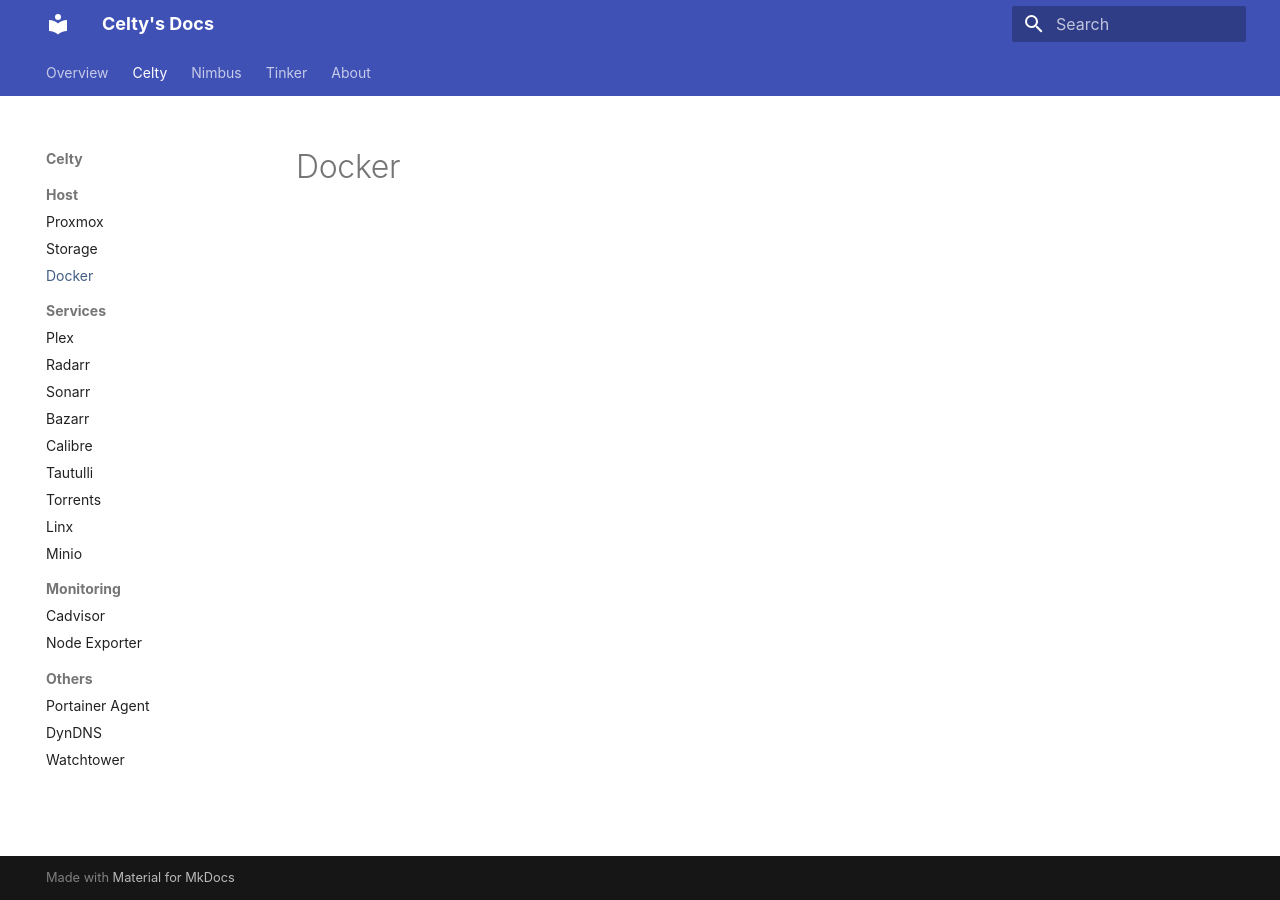
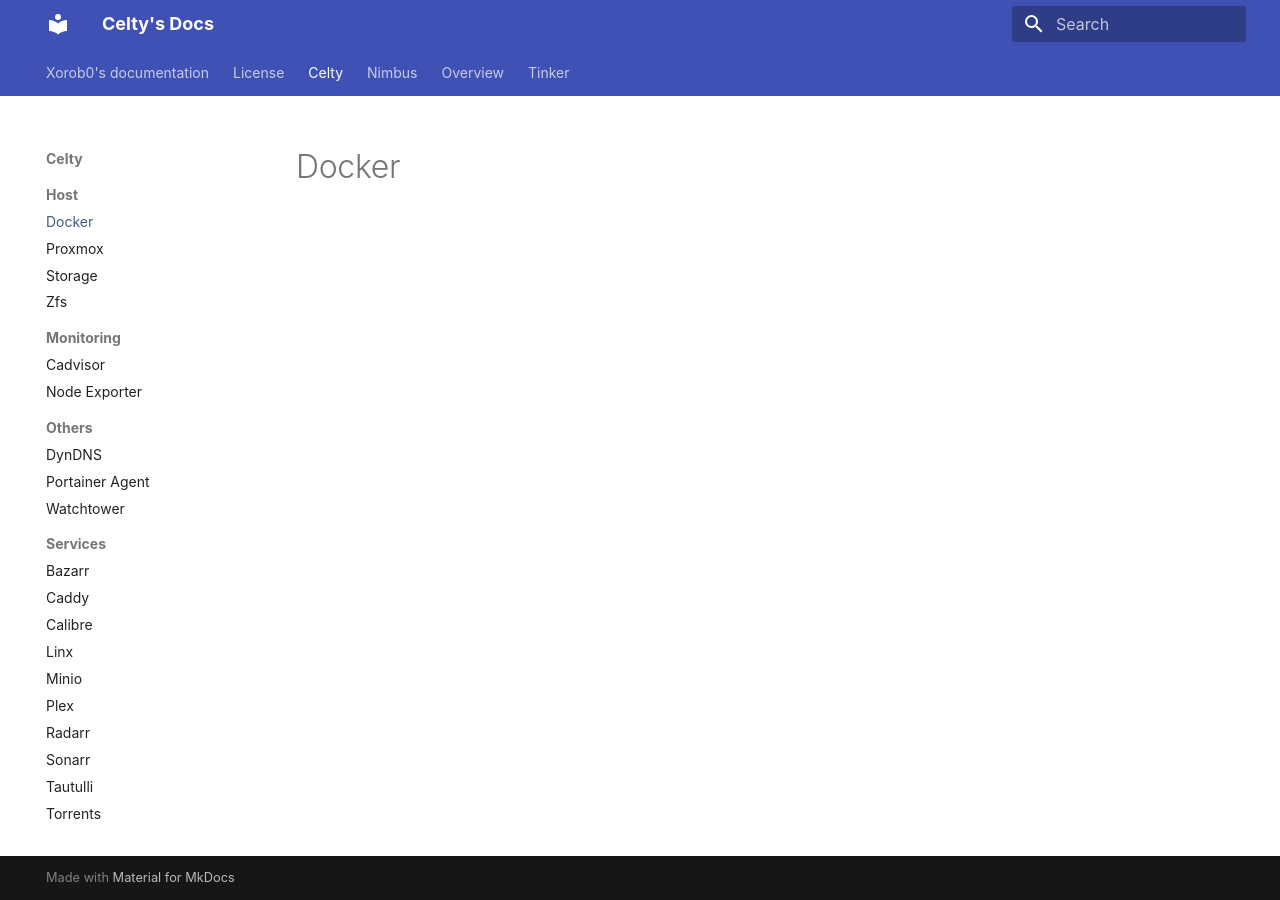
Before and after one commit to xorob0/docs, an MkDocs documentation site: the page built from docs/celty/host/docker.md, in a window 1280 px wide. Built offline with MkDocs 1.6.1 and Material for MkDocs 9.7.7, drawn with Linux system fonts in a browser that asks for light colours; some of the changed lines change nothing that is shown.

Commit message:
trying to make nav automatic

```diff
--- a/mkdocs.yml
+++ b/mkdocs.yml
@@ -21,69 +21,6 @@
   - toc:
       permalink: ⚓︎
 
-nav:
-  - "Overview":
-      - "overview/servers.md"
-      - "overview/homenetwork.md"
-      - "overview/template.md"
-      - "overview/zfs.md"
-      - "overview/docker.md"
-  - "Celty":
-      - "Host":
-          - "celty/host/proxmox.md"
-          - "celty/host/storage.md"
-          - "celty/host/docker.md"
-      - "Services":
-          - "celty/services/plex.md"
-          - "celty/services/radarr.md"
-          - "celty/services/sonarr.md"
-          - "celty/services/bazarr.md"
-          - "celty/services/calibre.md"
-          - "celty/services/tautulli.md"
-          - "celty/services/torrents.md"
-          - "celty/services/linx.md"
-          - "celty/services/minio.md"
-      - "Monitoring":
-          - "celty/monitoring/cadvisor.md"
-          - "celty/monitoring/node.md"
-      - "Others":
-          - "celty/others/portaineragent.md"
-          - "celty/others/dns.md"
-          - "celty/others/watchtower.md"
-  - "Nimbus":
-      - "Host":
-          - "nimbus/host/VPS.md"
-          - "nimbus/host/debian.md"
-          - "nimbus/host/docker.md"
-      - "Services":
-          - "nimbus/services/synapse.md"
-          - "nimbus/services/jackett.md"
-          - "nimbus/services/miniflux.md"
-          - "nimbus/services/ombi.md"
-          - "nimbus/services/organizr.md"
-          - "nimbus/services/portainer.md"
-          - "nimbus/services/monitoring.md"
-      - "Monitoring":
-          - "nimbus/monitoring/cadvisor.md"
-          - "nimbus/monitoring/node.md"
-          - "nimbus/monitoring/blackhole.md"
-      - "Others":
-          - "nimbus/others/watchtower.md"
-  - "Tinker":
-      - "Host":
-          - "tinker/host/raspberrypi.md"
-          - "tinker/host/ubuntu.md"
-          - "tinker/host/docker.md"
-      - "Services":
-          - "tinker/services/caddy.md"
-          - "tinker/services/nextcloud.md"
-          - "tinker/services/adguard.md"
-      - "Monitoring":
-          - "tinker/monitoring/cadvisor.md"
-          - "tinker/monitoring/node.md"
-      - "Others":
-          - "tinker/others/portaineragent.md"
-          - "tinker/others/dns.md"
-          - "tinker/others/watchtower.md"
-  - "About":
-      - "license.md"
+plugins:
+  - search
+  - roamlinks
```
